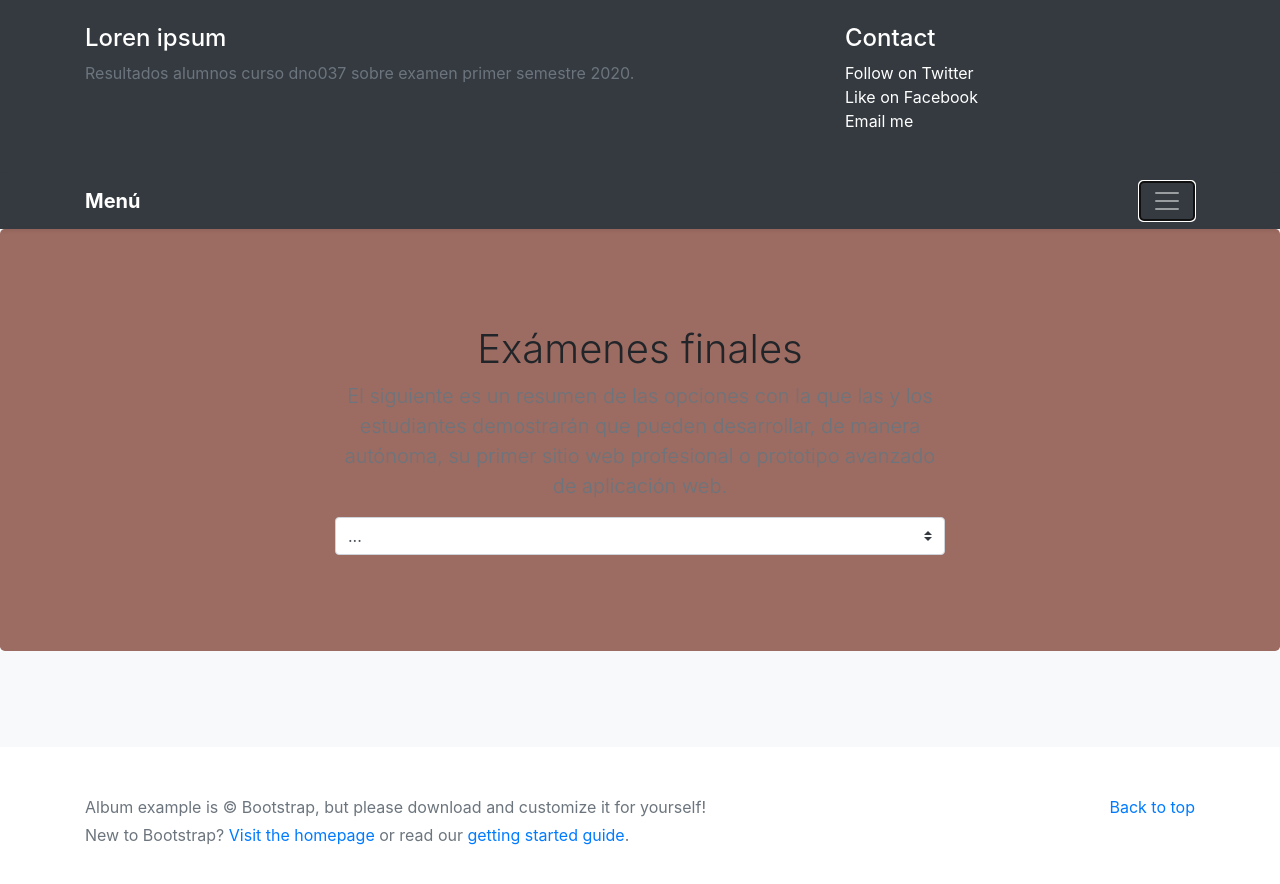
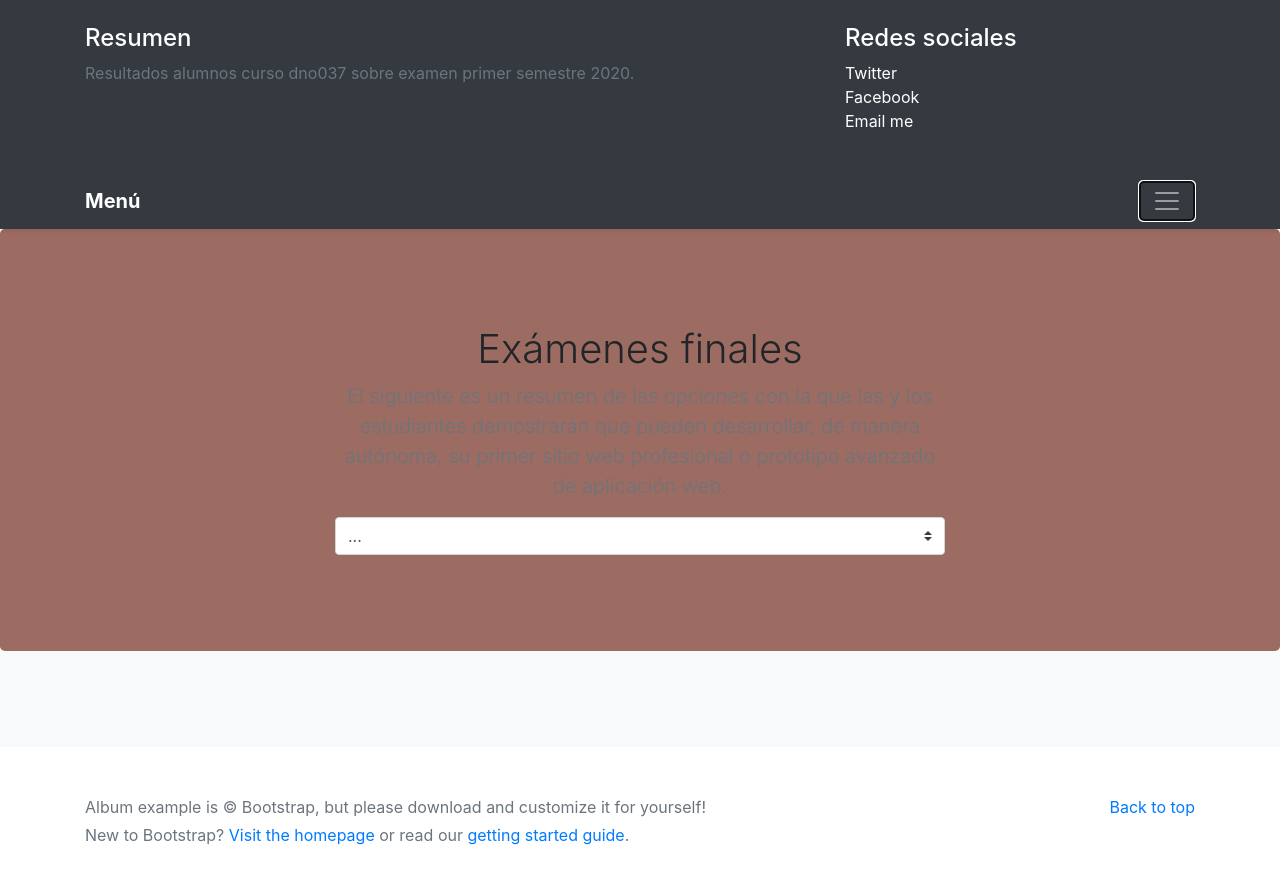
Before and after one commit to mpconcha/clase-14-, a plain HTML site: page index.html in a window 1280 px wide. Both pictures are taken after a click on the button "Toggle navigation". Drawn offline with nearby package versions, Linux system fonts and the light colour scheme; no server answers.

Commit message:
Update index.html

```diff
--- a/index.html
+++ b/index.html
@@ -13,16 +13,16 @@
                 <div class="container">
                     <div class="row">
                         <div class="col-sm-8 col-md-7 py-4">
-                            <h4 class="text-white">Loren ipsum</h4>
+                            <h4 class="text-white">Resumen</h4>
                             <p class="text-muted">
                                 Resultados alumnos curso dno037 sobre examen primer semestre 2020.
                             </p>
                         </div>
                         <div class="col-sm-4 offset-md-1 py-4">
-                            <h4 class="text-white">Contact</h4>
+                            <h4 class="text-white">Redes sociales</h4>
                             <ul class="list-unstyled">
-                                <li><a href="#" class="text-white">Follow on Twitter</a></li>
-                                <li><a href="#" class="text-white">Like on Facebook</a></li>
+                                <li><a href="#" class="text-white"> Twitter</a></li>
+                                <li><a href="#" class="text-white"> Facebook</a></li>
                                 <li><a href="#" class="text-white">Email me</a></li>
                             </ul>
                         </div>
```
